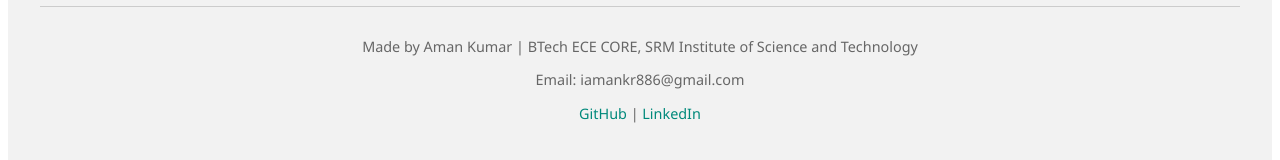
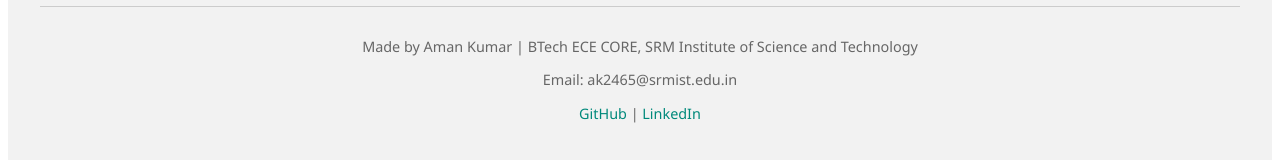
Before and after one commit to YukiCodepth/AutoScribe.AI, a React (Create React App) app: page / in a window 1280 px wide. Shown: the part 1006-1166 px from the top of the page. Built offline with nearby package versions, Linux system fonts and the light colour scheme.

Commit message:
Update App.js

```diff
--- a/src/App.js
+++ b/src/App.js
@@ -132,7 +132,7 @@ function App() {
 
       <footer className="footer">
         <p>Made by Aman Kumar | BTech ECE CORE, SRM Institute of Science and Technology</p>
-        <p>Email: iamankr886@gmail.com</p>
+        <p>Email: ak2465@srmist.edu.in</p>
         <p>
           <a href="https://github.com/YukiCodepth" target="_blank" rel="noopener noreferrer">GitHub</a> |{" "}
           <a href="https://www.linkedin.com/in/aman-kumar-429086299/" target="_blank" rel="noopener noreferrer">LinkedIn</a>
```
